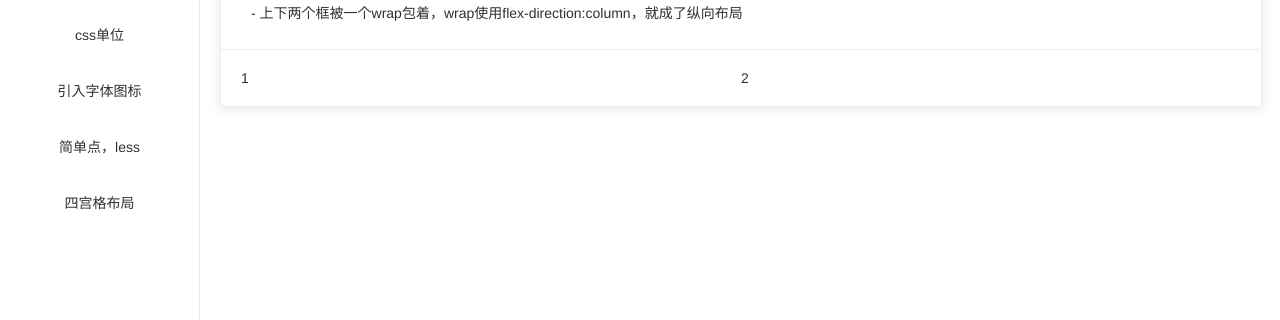
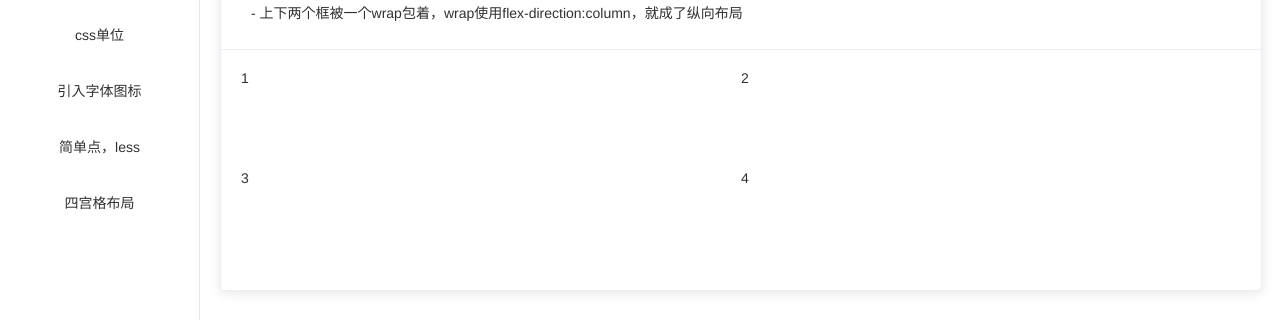
Before and after one commit to yokiyokiyoki/css-study, a Vue app: page /#/fourPalace in a window 1280 px wide. Shown: the part 162-482 px from the top of the page. Built offline with nearby package versions, Linux system fonts and the light colour scheme.

Commit message:
flex-box

```diff
--- a/src/pages/fourPalace/index.vue
+++ b/src/pages/fourPalace/index.vue
@@ -8,12 +8,14 @@
             <div class="title">- 上下两个框被一个wrap包着，wrap使用flex-direction:column，就成了纵向布局</div>
         </div>
         <div class="item">
-            <div class="wrap-box">
+            <div class="wrap-box wrap-one">
                 <div class="flex-box flex-one">
-                    1
+                    <div class="flex-box flex-one">1</div>
+                    <div class="flex-box flex-one">2</div>
                 </div>
                 <div class="flex-box flex-one">
-                    2
+                    <div class="flex-box flex-one">3</div>
+                    <div class="flex-box flex-one">4</div>
                 </div>
             </div>
         </div>
@@ -26,13 +28,18 @@ export default {};
 <style lang="less" scoped>
 .wrap-box {
   display: flex;
-  direction: column;
+  flex-direction: column;
 }
 .flex-box {
   display: flex;
 }
 .flex-one {
   flex: 1;
+}
+.item {
+  .wrap-one {
+    height: 200px;
+  }
 }
 .box-card {
   width: 100%;
```
